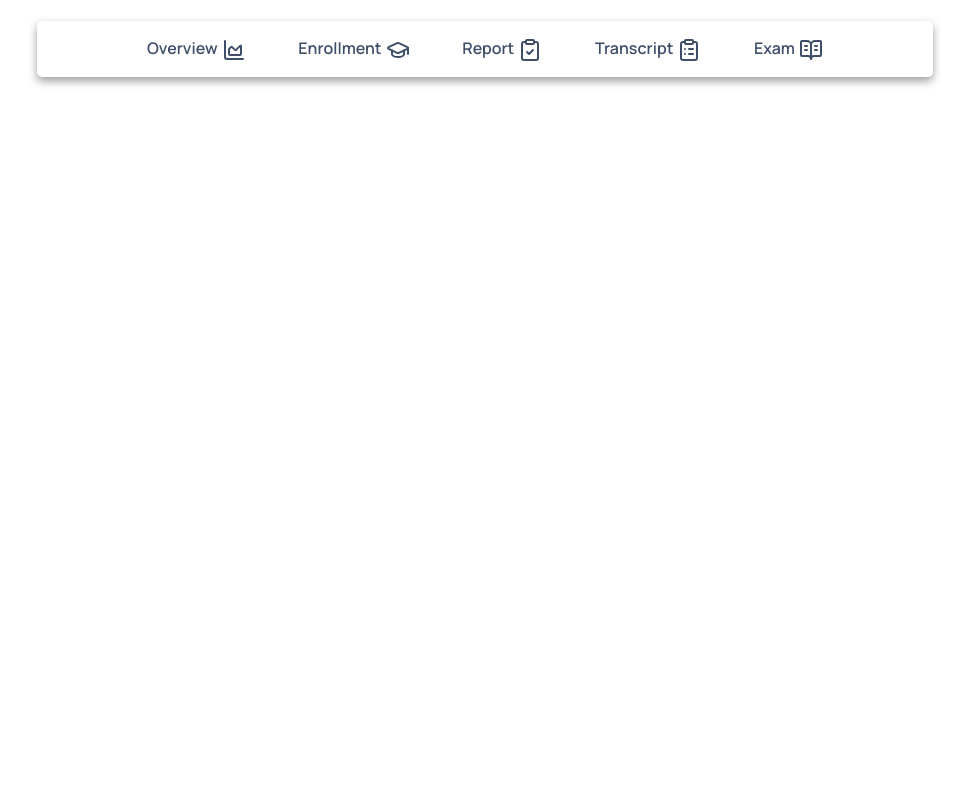
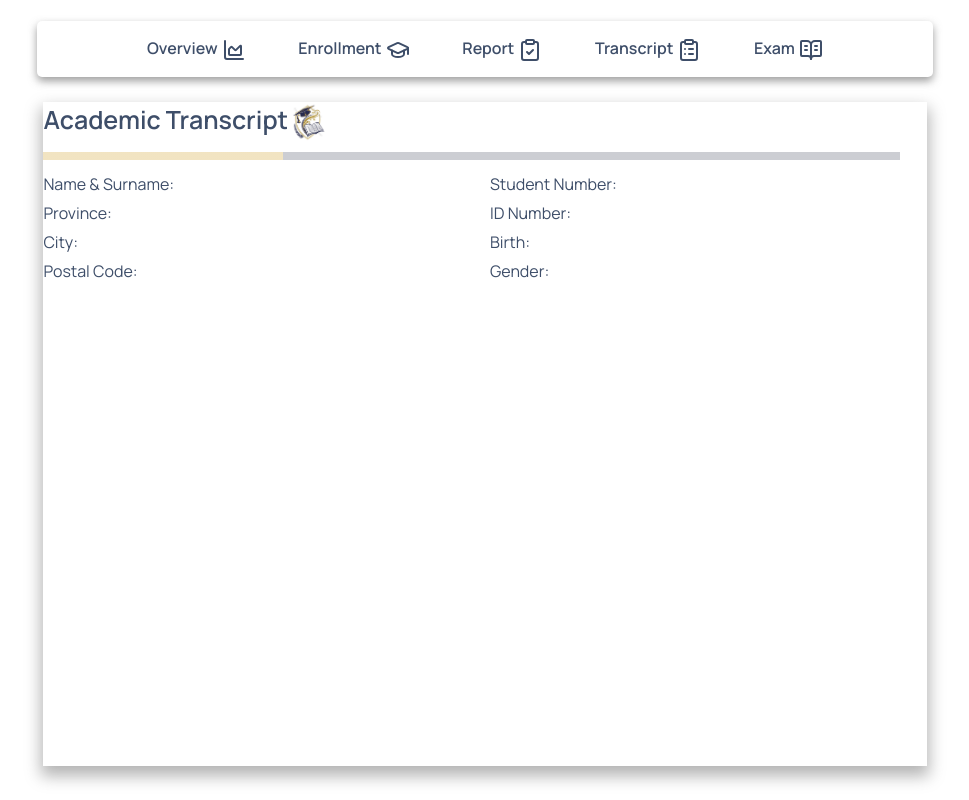
Before and after one commit to Ashton607/Student-Portal, a React (Vite) app: page /studentUI in a window 1280 px wide. Both pictures are taken after a click on the button "Transcript". Shown: the whole page, without its empty margins (155-1124 px from the left). Built offline with nearby package versions, Linux system fonts and the light colour scheme.

Commit message:
left and right divs added for personal and student info

```diff
--- a/src/components/StudentUI.jsx
+++ b/src/components/StudentUI.jsx
@@ -123,7 +123,7 @@ const StudentUI = () => {
                 <td>HCI634</td>
                 <td>Human Computer Interaction</td>
                 <td>20</td>
-                <td>1</td>
+                <td>100</td>
                 <td>50</td>
                 <td>23</td>
                 <td>50</td>
@@ -154,7 +154,7 @@ const StudentUI = () => {
                 <td>HCI634</td>
                 <td>Human Computer Interaction</td>
                 <td>20</td>
-                <td>1</td>
+                <td>100</td>
                 <td>50</td>
                 <td>23</td>
                 <td>50</td>
@@ -163,6 +163,33 @@ const StudentUI = () => {
             </tbody>
           </table>
           </div>
+        </div>
+      )}
+
+
+
+      {/*Transcript*/}
+
+      {activeTab ==='Transcript'&&(
+        <div className="transcript">
+          <h3>Academic Transcript<img src={logo} alt="Student Portal Logo" /></h3>
+          <hr />
+          <ul>
+            <div className="leftID">
+            <li>Name & Surname:</li>
+            <li>Province:</li>
+            <li>City:</li>
+            <li>Postal Code:</li>
+            </div>
+            <div className="rightID">
+            <li>Student Number: </li>
+            <li>ID Number:</li>
+            <li>Birth:</li>
+            <li>Gender:</li>
+            </div>
+          </ul>
+
+
         </div>
       )}
 
--- a/src/components/UI.css
+++ b/src/components/UI.css
@@ -236,7 +236,6 @@ nav ul button:hover {
     width: 69%;
     margin-left: 15.5%;
     height: 83vh;
-    box-shadow: 0 8px 15px 2px rgba(160, 160, 160, 0.8);
 }
 
 .semester-1{
@@ -338,3 +337,54 @@ nav ul button:hover {
 .semester-2 tbody tr:last-child td{
     border-bottom: none;
 }
+
+
+
+
+
+/*Transcript*/
+
+.transcript{
+    margin-top: 8%;
+    width: 69%;
+    margin-left: 15.5%;
+    height: 83vh;
+    box-shadow: 0 8px 15px 2px rgba(160, 160, 160, 0.8);
+
+}
+.transcript img{
+    width: 40px;
+    height: 40px;
+    flex-shrink: 0;
+}
+
+.transcript h3{
+    font-size: 25px;
+    font-weight: 600;
+}
+
+.transcript hr{
+    border: none;
+    width: 97%;
+    height: 8px;
+    background: linear-gradient(to right, #c9920a 28%, #33394e 10%);
+    margin: 10px 0;
+}
+.transcript ul{
+    list-style: none;
+    padding: 0;
+    display: flex;
+    gap: 10px;
+}
+
+.transcript .leftID{
+    width: 50%;
+    line-height: 1.8;
+
+}
+
+.transcript .rightID{
+    width: 50%;
+    line-height: 1.8;
+
+}
```
